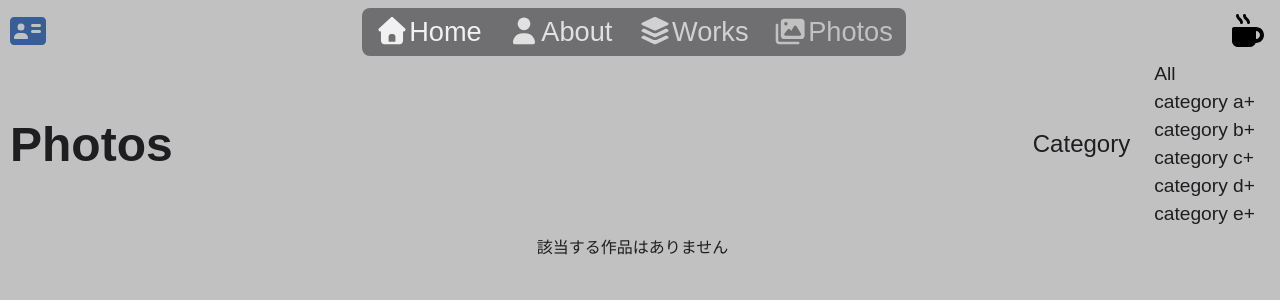
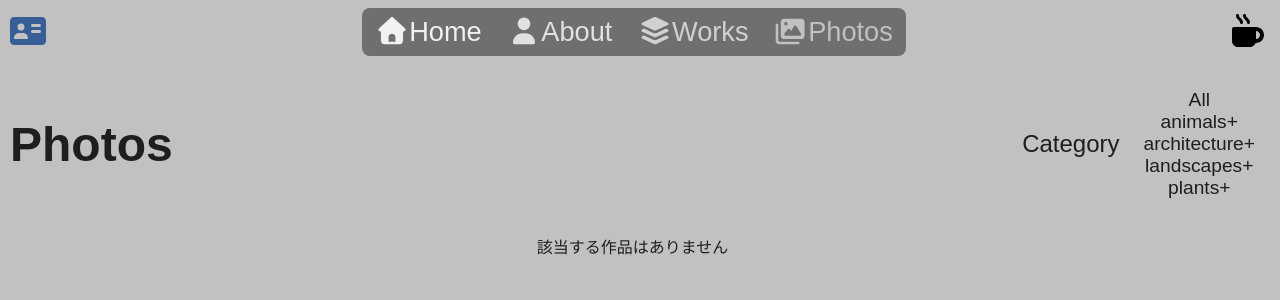
Before and after one commit to haaaaa722/portfolio, a React (Create React App) app: page /photos/1/1 in a window 1280 px wide. Shown: the top 300 px of the page. Built offline with nearby package versions, Linux system fonts and the light colour scheme; a web font is replaced by a local one.

Commit message:
category sort

```diff
--- a/src/data/photosData.ts
+++ b/src/data/photosData.ts
@@ -16,58 +16,41 @@ export type PhotoItem = {
 
 export const photoCategories: PhotoCategory[] = [
     {
-        name: "category a",
-        slug: "a",
+        name: "animals", // 動物
+        slug: "animals",
         subcategories: [
-            {name: "subcategory a", slug: "a"},
-            {name: "subcategory b", slug: "b"},
-            {name: "subcategory c", slug: "c"},
-            {name: "subcategory d", slug: "d"},
-            {name: "subcategory e", slug: "e"},
+            {name: "birds", slug: "birds"}, // 鳥
+            {name: "cats", slug: "cats"}, // 猫
+            {name: "dogs", slug: "dogs"}, //犬
+            {name: "marine life", slug: "marine life"}, // 海の生き物
         ],
     },
     {
-        name: "category b",
-        slug: "b",
+        name: "architecture", // 建築物
+        slug: "architecture",
         subcategories: [
-            {name: "subcategory a", slug: "a"},
-            {name: "subcategory b", slug: "b"},
-            {name: "subcategory c", slug: "c"},
-            {name: "subcategory d", slug: "d"},
-            {name: "subcategory e", slug: "e"},
+            {name: "cityscape", slug: "cityscape"}, // 街とか
+            {name: "details", slug: "details"}, // 壁・階段・素材・パーツみたいな
+            {name: "exterior", slug: "exterior"}, // 外観
+            {name: "interior", slug: "interior"}, // 室内とか空間
         ],
     },
     {
-        name: "category c",
-        slug: "c",
+        name: "landscapes",
+        slug: "landscapes",
         subcategories: [
-            {name: "subcategory a", slug: "a"},
-            {name: "subcategory b", slug: "b"},
-            {name: "subcategory c", slug: "c"},
-            {name: "subcategory d", slug: "d"},
-            {name: "subcategory e", slug: "e"},
+            {name: "mountains", slug: "mountains"}, // 山
+            {name: "seascapes", slug: "seascapes"}, // 海
+            {name: "sky", slug: "sky"}, // 空
         ],
     },
     {
-        name: "category d",
-        slug: "d",
+        name: "plants",
+        slug: "plants",
         subcategories: [
-            {name: "subcategory a", slug: "a"},
-            {name: "subcategory b", slug: "b"},
-            {name: "subcategory c", slug: "c"},
-            {name: "subcategory d", slug: "d"},
-            {name: "subcategory e", slug: "e"},
-        ],
-    },
-    {
-        name: "category e",
-        slug: "e",
-        subcategories: [
-            {name: "subcategory a", slug: "a"},
-            {name: "subcategory b", slug: "b"},
-            {name: "subcategory c", slug: "c"},
-            {name: "subcategory d", slug: "d"},
-            {name: "subcategory e", slug: "e"},
+            {name: "flowers", slug: "flowers"},
+            {name: "leaves", slug: "leaves"},
+            {name: "trees", slug: "trees"},
         ],
     },
 ];
--- a/src/pages/Photos.module.css
+++ b/src/pages/Photos.module.css
@@ -376,8 +376,7 @@
 
         display: flex;
         flex-direction: column;
-        gap: 6px;
-        align-items: flex-start;
+        align-items: center;
     }
 
     .mobileCategoryTrigger{
--- a/src/pages/Photos.tsx
+++ b/src/pages/Photos.tsx
@@ -55,7 +55,7 @@ const Photos = ()=>{
 
     const totalPages = useMemo(()=>{
         return Math.max(1, Math.ceil(filteredPhotos.length / itemsPerPage));
-    }, [filteredPhotos.length]);
+    }, [filteredPhotos.length, itemsPerPage]);
 
     const handlePageChange = (page: number)=>{
         setCurrentPage(page);
@@ -77,17 +77,30 @@ const Photos = ()=>{
     const pagedPhotos = useMemo(()=>{
         const start = (currentPage -1) * itemsPerPage;
         return filteredPhotos.slice(start, start + itemsPerPage);
-    }, [filteredPhotos, currentPage]);
+    }, [filteredPhotos, currentPage, itemsPerPage]);
 
     useEffect(()=>{
         setCurrentPage(1);
     }, [itemsPerPage]);
 
+    const sortedCategories = useMemo(()=>{
+        return [...photoCategories].sort((a,b)=>
+            a.name.localeCompare(b.name)
+        );
+    },[]);
+
     const activeCategory = useMemo(()=>{
         return openCategory
-            ? photoCategories.find((c)=> c.slug === openCategory) ?? null
+            ? sortedCategories.find((c)=> c.slug === openCategory) ?? null
             : null;
-    }, [openCategory]);
+    }, [openCategory, sortedCategories]);
+
+    const sortedSubcategories = useMemo(()=>{
+        if(!activeCategory) return [];
+        return [...activeCategory.subcategories].sort((a, b)=>
+            a.name.localeCompare(b.name)
+        );
+    },[activeCategory]);
 
     useEffect(()=>{
         if(!isPanelOpen){
@@ -116,7 +129,7 @@ const Photos = ()=>{
                                     </Link>
                                 </li>
 
-                                {photoCategories.map((cat)=>(
+                                {sortedCategories.map((cat)=>(
                                     <li key={cat.slug}>
                                         <Link
                                             to={`/photos/${cat.slug}`}
@@ -154,7 +167,7 @@ const Photos = ()=>{
                             </button>
 
                             <ul className={styles.rightList}>
-                                {activeCategory.subcategories.map((sub)=>(
+                                {sortedSubcategories.map((sub)=>(
                                     <li key={sub.slug}>
                                         <Link
                                             to={`/photos/${activeCategory.slug}/${sub.slug}`}
@@ -212,7 +225,7 @@ const Photos = ()=>{
                                     All
                                 </Link>
 
-                                {photoCategories.map((cat)=>(
+                                {sortedCategories.map((cat)=>(
                                     <div key={cat.slug} className={styles.mobileCatRow}>
                                         <Link
                                             to={`/photos/${cat.slug}`}
@@ -226,7 +239,7 @@ const Photos = ()=>{
                                             type="button"
                                             className={styles.expandBtnMobile}
                                             onClick={()=>setOpenCategory(cat.slug)}
-                                            aira-label={`${cat.name} subcategories`}
+                                            aria-label={`${cat.name} subcategories`}
                                         >
                                             +
                                         </button>
```
